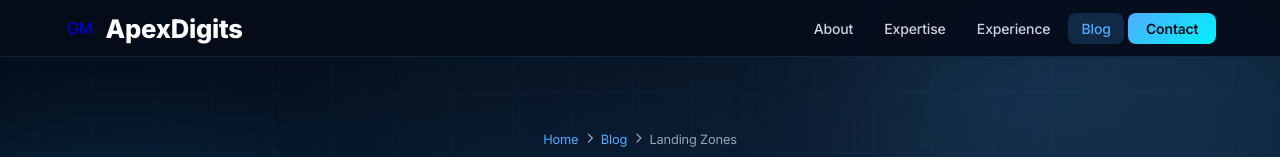
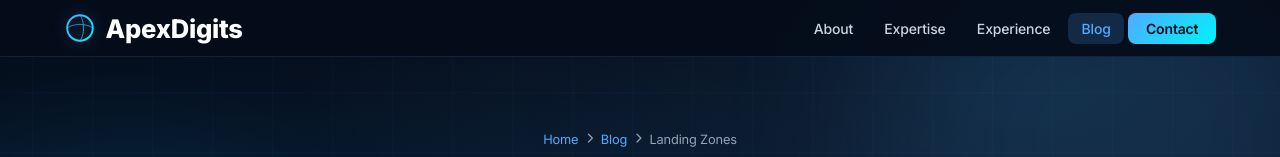
Before and after one commit to APDSADMIN/apexdigits-website, a plain HTML site: page blog-post.html in a window 1280 px wide. Shown: the top 157 px of the page. Drawn offline with Linux system fonts and the light colour scheme.

Commit message:
Finalize branding refinements and documentation

```diff
--- a/blog-post.html
+++ b/blog-post.html
@@ -19,8 +19,26 @@
 <body>
     <nav id="navbar">
         <div class="nav-container">
-            <a href="index.html" class="nav-logo"><span class="logo-icon">GM</span><span
-                    class="logo-text">ApexDigits</span></a>
+            <a href="index.html" class="nav-logo">
+                <div class="logo-icon">
+                    <svg class="oloid-svg" viewBox="0 0 100 100" xmlns="http://www.w3.org/2000/svg">
+                        <path
+                            d="M50 10 A 40 40 0 0 1 90 50 L 90 50 A 40 40 0 0 1 50 90 A 40 40 0 0 1 10 50 L 10 50 A 40 40 0 0 1 50 10 Z"
+                            fill="none" stroke="url(#logo-grad-bp)" stroke-width="6" />
+                        <path d="M50 10 C 65 30, 65 70, 50 90" fill="none" stroke="url(#logo-grad-bp)" stroke-width="3"
+                            stroke-opacity="0.7" />
+                        <path d="M10 50 C 30 35, 70 35, 90 50" fill="none" stroke="url(#logo-grad-bp)" stroke-width="3"
+                            stroke-opacity="0.7" />
+                        <defs>
+                            <linearGradient id="logo-grad-bp" x1="0%" y1="0%" x2="100%" y2="100%">
+                                <stop offset="0%" style="stop-color:#4facfe;stop-opacity:1" />
+                                <stop offset="100%" style="stop-color:#00f2fe;stop-opacity:1" />
+                            </linearGradient>
+                        </defs>
+                    </svg>
+                </div>
+                <span class="logo-text">ApexDigits</span>
+            </a>
             <ul class="nav-links" id="navLinks">
                 <li><a href="about.html" class="nav-link">About</a></li>
                 <li><a href="expertise.html" class="nav-link">Expertise</a></li>
```
